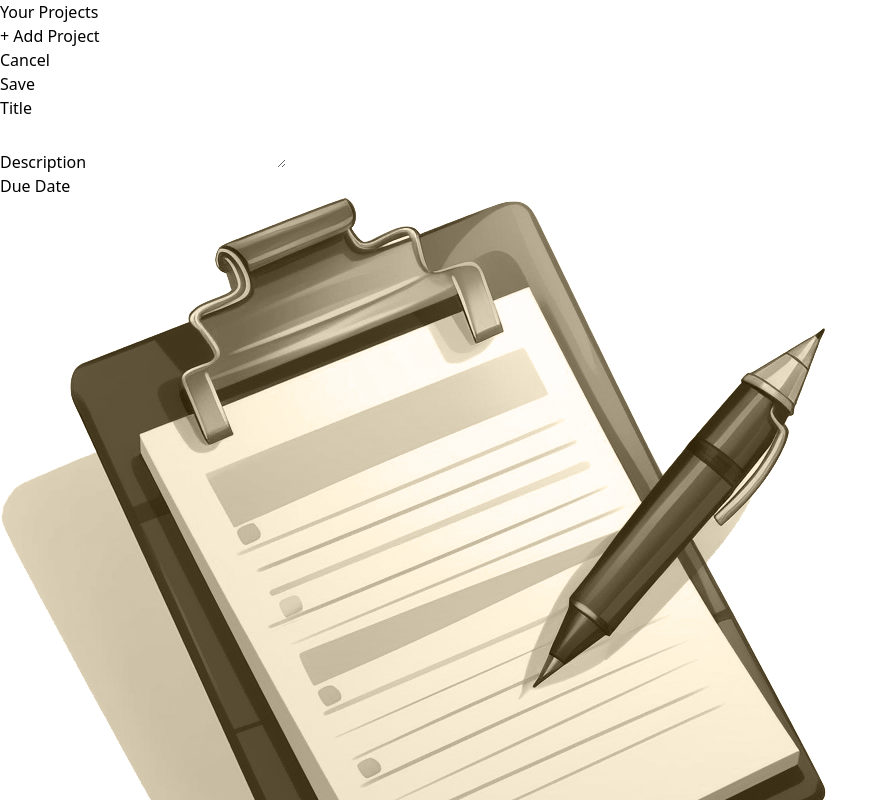
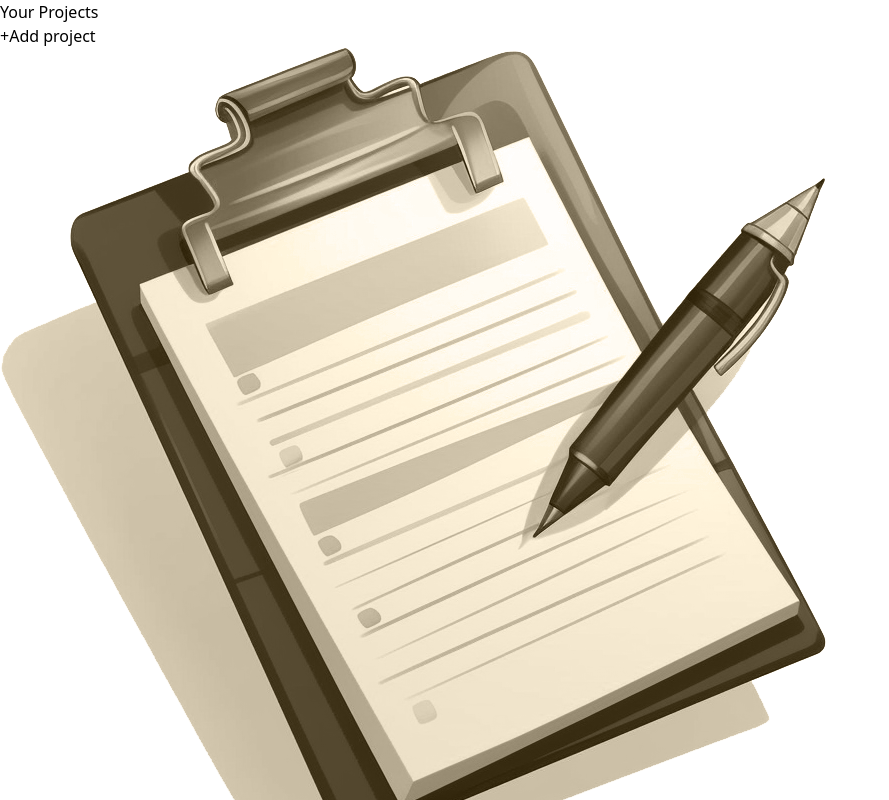
Before and after one commit to joewilson04/project-management-app, a React (Vite) app: page / in a window 1280 px wide. Shown: the top 800 px of the page, without its empty margins (0-889 px from the left). Built offline with nearby package versions, Linux system fonts and the light colour scheme.

Commit message:
made it so newProject only shows up after the user selects to create a project

```diff
--- a/src/App.jsx
+++ b/src/App.jsx
@@ -1,13 +1,50 @@
+import { useState } from "react";
 import NewProject from "./components/NewProject";
 import NoProject from "./components/NoProjectSelected";
 import Sidebar from "./components/sidebar";
 
 function App() {
+  const [projectState, setProjectState] = useState({
+    selectedProject: undefined,
+    projects: [],
+  });
+
+  function handleProjects() {
+    setProjectState((prevState) => {
+      return {
+        ...prevState,
+        selectedProject: null,
+      };
+    });
+  }
+
+  function handleAddProject(projectData) {
+    setProjectState((prevState) => {
+      const newProject = {
+        ...projectData,
+        id: Math.random(),
+      };
+      return {
+        ...prevState,
+        projects: [...prevState.projects, newProject],
+      };
+    });
+  }
+
+  console.log(projectState);
+
+  let content;
+
+  if (projectState.selectedProject === null) {
+    content = <NewProject onAdd={handleAddProject} />;
+  } else if (projectState.selectedProject === undefined) {
+    content = <NoProject addProjects={handleProjects} />;
+  }
+
   return (
     <main className="h-screen my-8 flex gap-8">
-      <Sidebar />
-      <NewProject />
-      <NoProject />
+      <Sidebar addProjects={handleProjects} />
+      {content}
     </main>
   );
 }
--- /dev/null
+++ b/src/components/Button.jsx
@@ -0,0 +1,15 @@
+import { useState } from "react";
+
+export default function Button({ content, children, ...props }) {
+  return (
+    <>
+      <button
+        className="px-4 py-2 text-xs md:text-base rounded-md bg-stone-800 text-stone-400 hover:bg-stone-700 hover:text-stone-200"
+        {...props}
+      >
+        {content}
+        {children}
+      </button>
+    </>
+  );
+}
--- a/src/components/sidebar.jsx
+++ b/src/components/sidebar.jsx
@@ -1,13 +1,14 @@
-export default function Sidebar() {
+import { useState } from "react";
+import Button from "./Button";
+
+export default function Sidebar({ addProjects }) {
   return (
     <aside className="w=1/3 px-16 bg-stone-900 text-stone-50 md:w-72 rounded-r-xl">
       <h2 className="mb-8 font-bold uppercase md:text-xl text-stone-200">
         Your Projects
       </h2>
       <div>
-        <button className="px-4 py-2 text-xs md:text-base rounded-md bg-stone-800 text-stone-400 hover:bg-stone-700 hover:text-stone-200">
-          + Add Project
-        </button>
+        <Button content="+Add project" onClick={addProjects} />
       </div>
     </aside>
   );
```
